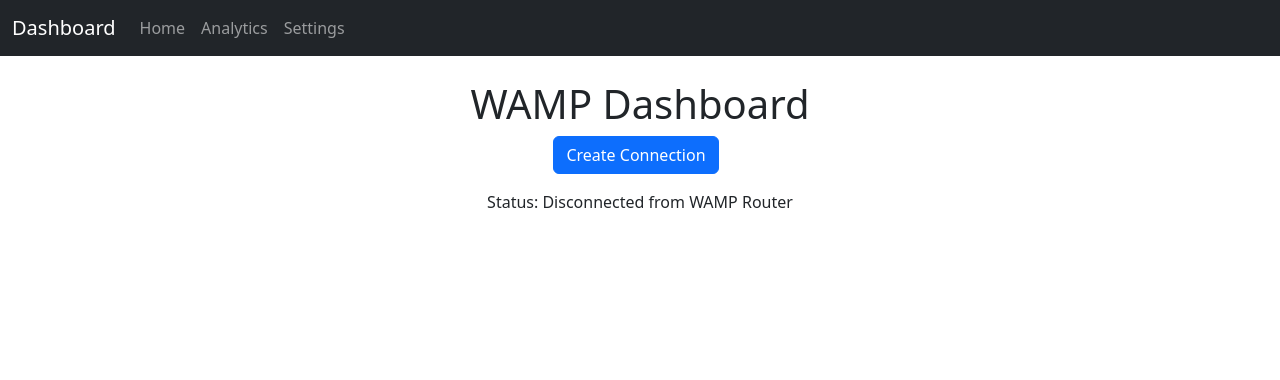
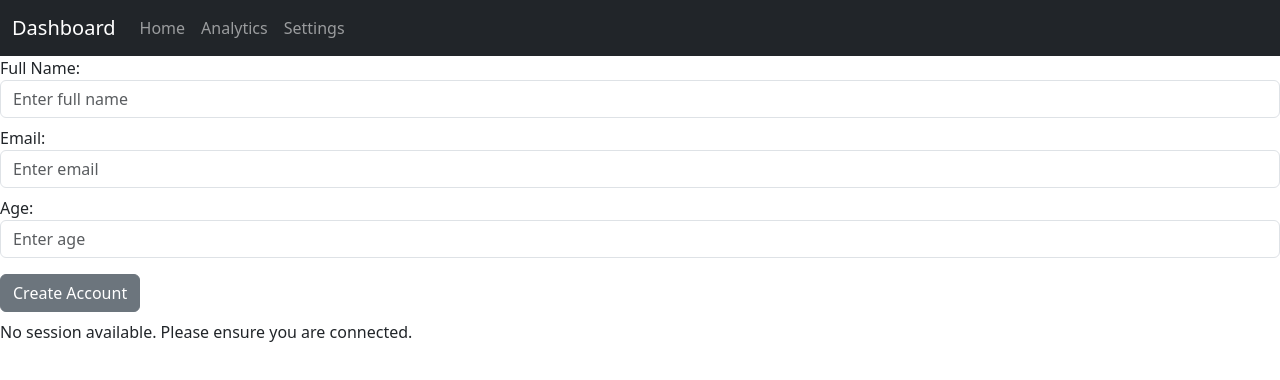
Before and after one commit to muteeburrehman/Autobahn-Js, a Vue app: page /create-account in a window 1280 px wide. Shown: the top 380 px of the page. Built offline with nearby package versions, Linux system fonts and the light colour scheme.

Commit message:
updated functionalities

```diff
--- a/src/App.vue
+++ b/src/App.vue
@@ -1,29 +1,22 @@
 <template>
-  <DashBoard/>
-  <WampSession/>
+  <div>
+    <DashBoard />
+
+    <router-view v-slot="slotProps">
+      <transition name="route" mode="out-in">
+        <component :is="slotProps.Component"></component>
+      </transition>
+    </router-view>
+  </div>
 </template>
 
 <script>
+import DashBoard from "@/components/layout/DashBoard.vue";
 
-import DashBoard from "@/components/DashBoard.vue";
-import WampSession from "@/components/WampSession.vue";
 export default {
-
   name: 'App',
   components: {
-    WampSession,
     DashBoard
   }
-}
+};
 </script>
-
-<!--<style>-->
-<!--#app {-->
-<!--  font-family: Avenir, Helvetica, Arial, sans-serif;-->
-<!--  -webkit-font-smoothing: antialiased;-->
-<!--  -moz-osx-font-smoothing: grayscale;-->
-<!--  text-align: center;-->
-<!--  color: #2c3e50;-->
-<!--  margin-top: 60px;-->
-<!--}-->
-<!--</style>-->
--- /dev/null
+++ b/src/components/CreateAccount.vue
@@ -0,0 +1,76 @@
+<!-- CreateAccount.vue -->
+<template>
+  <div>
+    <label for="fullname">Full Name:</label>
+    <input v-model="accountData.fullname" type="text" id="fullname" class="form-control mb-2" placeholder="Enter full name" />
+
+    <label for="email">Email:</label>
+    <input v-model="accountData.email" type="text" id="email" class="form-control mb-2" placeholder="Enter email" />
+
+    <label for="age">Age:</label>
+    <input v-model="accountData.age" type="number" id="age" class="form-control mb-2" placeholder="Enter age" />
+
+    <button @click="createAccount" class="btn btn-secondary mb-2 me-2 mt-2">Create Account</button>
+
+    <div v-if="accountCreated" class="alert alert-success mb-2">
+      Account created successfully!
+    </div>
+    <div v-else>
+      <p>No session available. Please ensure you are connected.</p>
+    </div>
+  </div>
+</template>
+
+<script>
+export default {
+  props: {
+    session: {
+      type: Object,
+      default: null,
+    },
+  },
+  data() {
+    return {
+      accountData: {
+        fullname: '',
+        age: null,
+        email: '',
+      },
+      accountCreated: false,
+    };
+  },
+  watch: {
+    // Watch for changes in the session prop
+    session: {
+      handler(newSession) {
+        if (newSession) {
+          // If a new session is received, you can perform any necessary actions here
+          // For example, you might want to initialize something or trigger another action
+          console.log('Session received in CreateAccount component:', newSession);
+        }
+      },
+      immediate: true, // Trigger the handler immediately when the component is created
+    },
+  },
+  methods: {
+    createAccount() {
+      if (this.session && this.accountData.email.trim() !== '' && this.accountData.fullname.trim() !== '' && this.accountData.age !== null) {
+        const { fullname, age, email } = this.accountData;
+
+        this.session.call('pk.codebase.account.create', [fullname, age, email])
+            .then((res) => {
+              console.log('Account created successfully:', res);
+              this.accountCreated = true;
+            })
+            .catch((error) => {
+              console.error('Error creating account:', error);
+            });
+      }
+    },
+  },
+};
+</script>
+
+<style scoped>
+/* Add your styles here if needed */
+</style>
--- a/src/components/WampSession.vue
+++ b/src/components/WampSession.vue
@@ -1,23 +1,16 @@
-
+<!-- WampSession.vue -->
 <template>
   <div class="wamp-style d-flex flex-column align-items-center mt-4">
     <h1>WAMP Dashboard</h1>
 
     <div class="mb-3">
-      <button  v-if="!connection" @click="createConnection" class="btn btn-primary me-2">Create Connection</button>
-
       <!-- Show the input and button only when connected -->
       <div v-if="connected" class="mt-2">
-        <label v-if="!emailEntered" for="email">Email:</label>
-        <input v-if="!emailEntered" v-model="email" type="text" id="email" class="form-control mb-2" placeholder="Enter email" />
+        <label for="email">Email:</label>
+        <input v-model="email" type="text" id="email" class="form-control mb-2" placeholder="Enter email" />
 
         <!-- Button to submit email -->
-        <button v-if="!emailEntered" @click="enterEmail" class="btn btn-secondary mb-2 me-2 mt-2">Enter Email</button>
-
-        <!-- Show email entered alert only when email is entered -->
-<!--        <div v-if="emailEntered" class="alert alert-success mb-2">-->
-<!--          Email entered successfully!-->
-<!--        </div>-->
+        <router-link :to="{ name: 'CreateAccountPage' }" class="btn btn-secondary mb-2 me-2 mt-2">Create an Account</router-link>
 
         <button @click="getData" class="btn btn-success">Get Data</button>
       </div>
@@ -28,7 +21,7 @@
       <p>Message: {{ message }}</p>
     </div>
     <div v-else>
-      <p>Status: Disconnected from WAMP Router</p>
+      <p>Status: {{ connectionError ? 'Error in establishing connection' : 'Disconnected from WAMP Router' }}</p>
     </div>
 
     <div v-if="dataResult">
@@ -45,12 +38,12 @@ export default {
   data() {
     return {
       connected: false,
-      message: 'Connected Successfully',
+      connectionError: false,
+      message: '',
       session: null,
       dataResult: null,
-      email: '', // Add email property
-      emailEntered: false, // Track if email is entered
-      connection:false
+      email: '',
+      emailEntered: false,
     };
   },
   methods: {
@@ -65,7 +58,6 @@ export default {
       connection.onopen = (session, details) => {
         this.session = session;
         this.connected = true;
-        this.connection = true;// for removing create connection button after clicking
         this.message = 'Connected Successfully';
         console.log('Session created', this.session);
         console.log('WAMP session opened:', session, details);
@@ -73,22 +65,18 @@ export default {
 
       connection.onclose = (reason) => {
         this.connected = false;
+        this.connectionError = true;
         this.message = 'Connection Closed';
-
-        console.log(reason);
+        console.error(reason);
       };
 
       connection.open();
     },
 
-    enterEmail() {
+    getData() {
       if (this.email.trim() !== '') {
         this.emailEntered = true;
-
       }
-    },
-
-    getData() {
       if (this.session && this.emailEntered) {
         this.session.call('pk.codebase.account.get', [this.email.trim()]).then((res) => {
           console.log('Received data:', res);
@@ -98,11 +86,15 @@ export default {
     },
   },
 
-  beforeUnmount() {
-    if (this.session) {
-      this.session.close();
-    }
+  created() {
+    this.createConnection();
   },
+
+  // beforeUnmount() {
+  //   if (this.session) {
+  //     this.session.close();
+  //   }
+  // },
 };
 </script>
 
```
Also changed, not shown: src/main.js (+11 -13 lines), src/components/layout/DashBoard.vue (renamed from src/components/DashBoard.vue).
